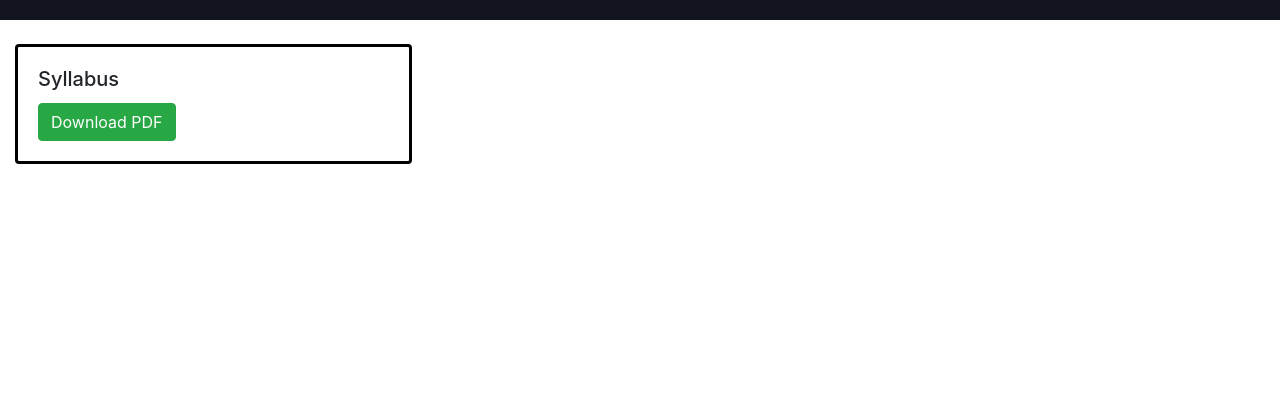
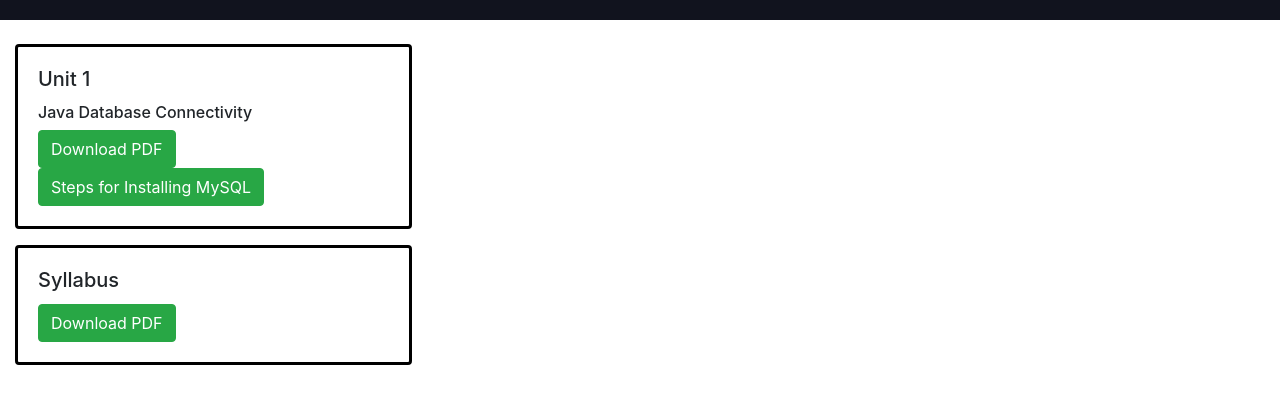
Before and after one commit to saviour000/study_point, a plain HTML site: page Sem_2/subject1.html in a window 1280 px wide. Shown: the part 66-470 px from the top of the page. Drawn offline with nearby package versions, Linux system fonts and the light colour scheme.

Commit message:
Update subject1.html

```diff
--- a/Sem_2/subject1.html
+++ b/Sem_2/subject1.html
@@ -23,6 +23,18 @@
         <h1>Advanced Java Programming</h1>
     </header>
 
+     <div class="col-md-4 mb-3">
+        <div class="card">
+            <div class="card-body">
+                <h5 class="card-title">Unit 1 </h5>
+                <h6>Java Database Connectivity</h6>
+                <a href="https://drive.google.com/file/d/1huj_hIZJfeQ7DLwu8W-QnTauwVcq6G4L/view?usp=drive_link" class="btn btn-success" download>Download PDF</a>
+                <a href="https://drive.google.com/file/d/1XPobrs5nOmAmJB78-OWu77d9quNmkABm/view?usp=drive_link" class="btn btn-success" download>Steps for Installing MySQL </a>
+            </div>
+        </div>
+    </div>
+</div>
+
     <div class="col-md-4 mb-3">
         <div class="card">
             <div class="card-body">
```
